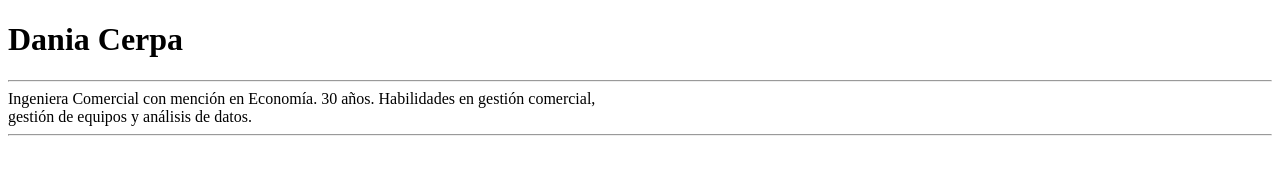
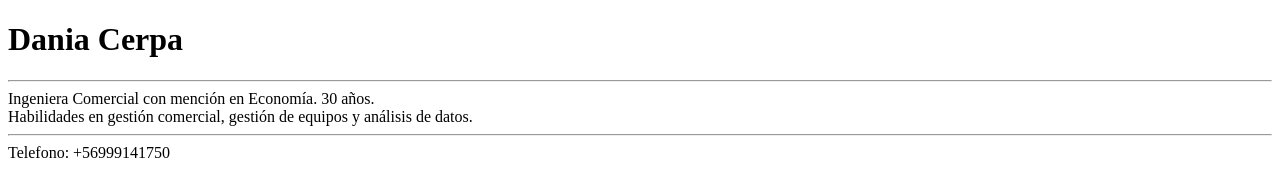
Before and after one commit to DaniaCerpa/Micv, a plain HTML site: page index.html in a window 1280 px wide. Drawn offline with Linux system fonts and the light colour scheme.

Commit message:
segundo commit

```diff
--- a/index.html
+++ b/index.html
@@ -7,6 +7,7 @@
 </head>
 <body>
     <h1>Dania Cerpa</h1>
-    <hr>Ingeniera Comercial con mención en Economía. 30 años. Habilidades en gestión comercial, <br> gestión de equipos y análisis de datos. <hr>
+    <hr>Ingeniera Comercial con mención en Economía. 30 años. <br>Habilidades en gestión comercial, gestión de equipos y análisis de datos. <hr>
+    Telefono: +56999141750
 </body>
 </html>
```
